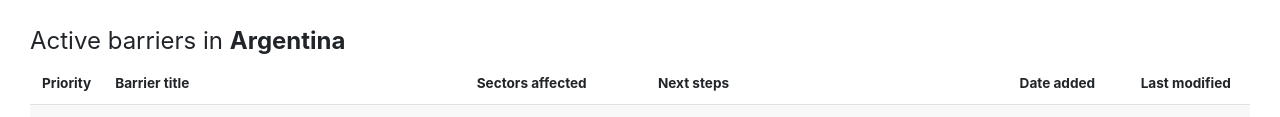
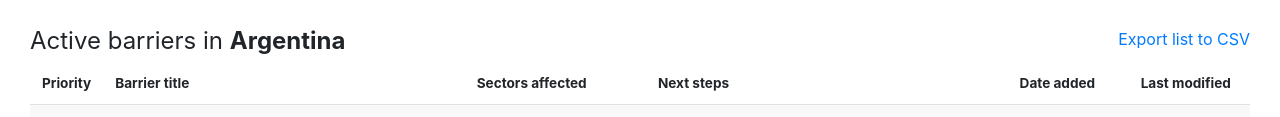
Before and after one commit to keeftango/dit-mab.github.io, a plain HTML site: page test-layout-jan19/dashboard.html in a window 1280 px wide. Shown: the part 300-417 px from the top of the page. Drawn offline with nearby package versions, Linux system fonts and the light colour scheme.

Commit message:
CSV link

```diff
--- a/test-layout-jan19/dashboard.html
+++ b/test-layout-jan19/dashboard.html
@@ -68,7 +68,16 @@
             <div class="row">
                 <!-- START - LIST-->
                 <div class="col dash-block ">
-                    <h3>Active barriers in <span>Argentina</span></h3>
+                    <div class="row">
+                        <div class="col">
+                            <h3>Active barriers in <span>Argentina</span></h3>
+                        </div>
+                        <div class="col-auto">
+                            <a href="#">Export list to CSV</a>
+                        </div>
+                    </div>
+
+
                     <!-- START - TABLE -->
                     <div class="table-responsive">
                         <table class="table">
```
